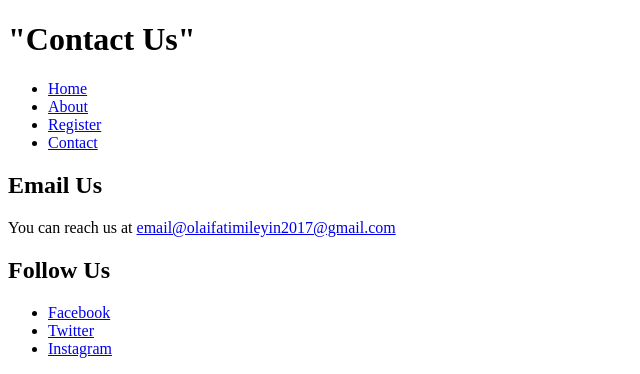
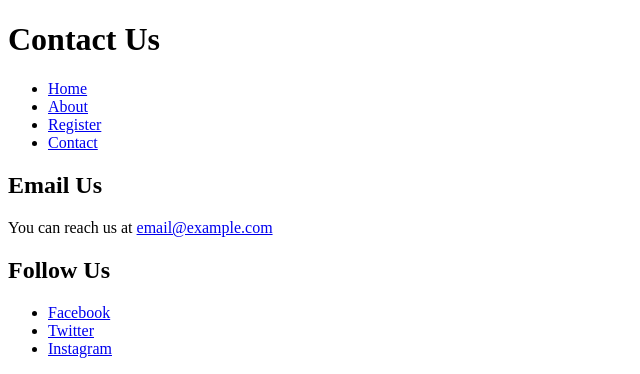
Before and after one commit to Teeblaq-cloud/TechCon_HTML, a plain HTML site: page techcon_website/contact.html in a window 1280 px wide. Shown: the top 374 px of the page, without its empty margins (0-640 px from the left). Drawn offline with Linux system fonts and the light colour scheme.

Commit message:
corrected version

```diff
--- a/techcon_website/contact.html
+++ b/techcon_website/contact.html
@@ -7,7 +7,7 @@
 </head>
 <body>
     <header>
-        <h1>"Contact Us" </h1>
+        <h1>Contact Us</h1>
         <nav>
             <ul>
               <li><a href="home.html">Home</a></li>
@@ -21,7 +21,7 @@
         <!-- Contact Email -->
         <section>
             <h2>Email Us</h2>
-            <p>You can reach us at <a href="mailto:olaifatimileyin2017@gmail.com">email@olaifatimileyin2017@gmail.com</a></p>
+            <p>You can reach us at <a href="mailto:email@example.com">email@example.com</a></p>
         </section>
 
         <!-- Social Media Links -->
```
